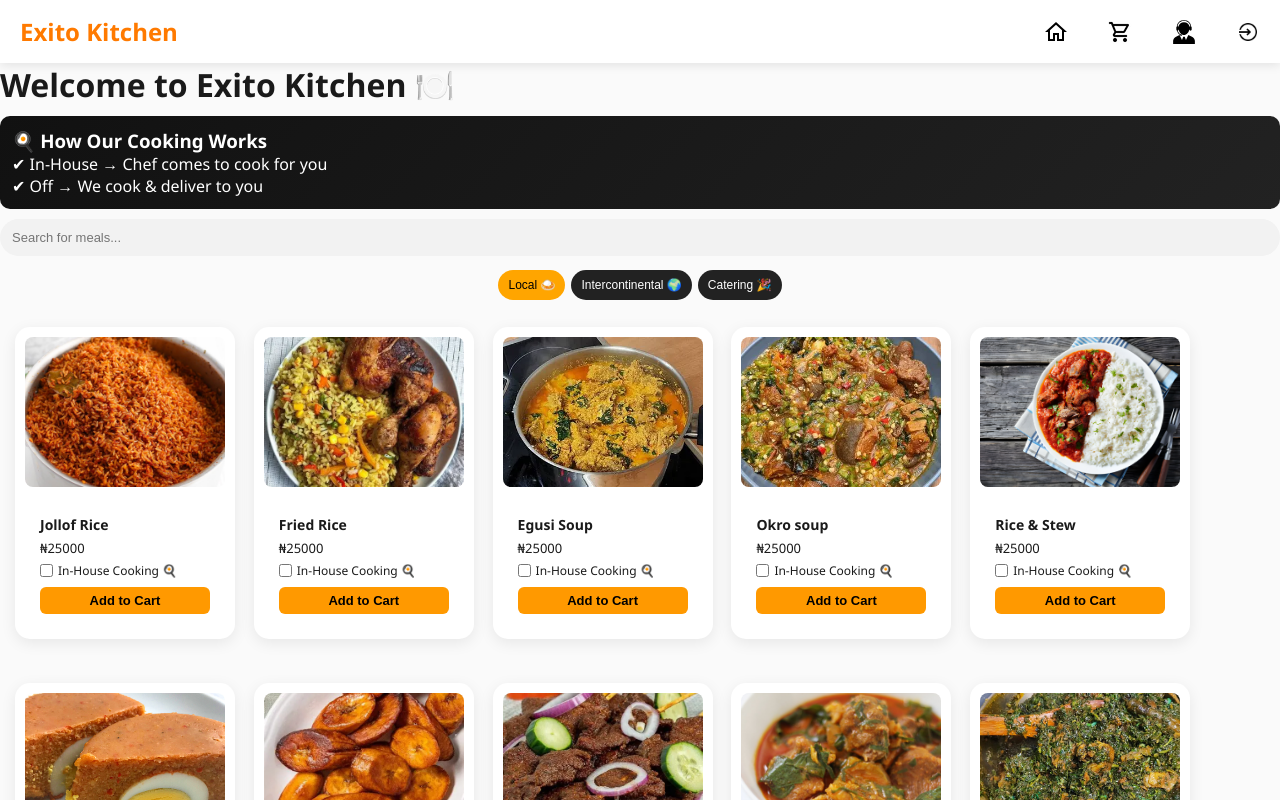
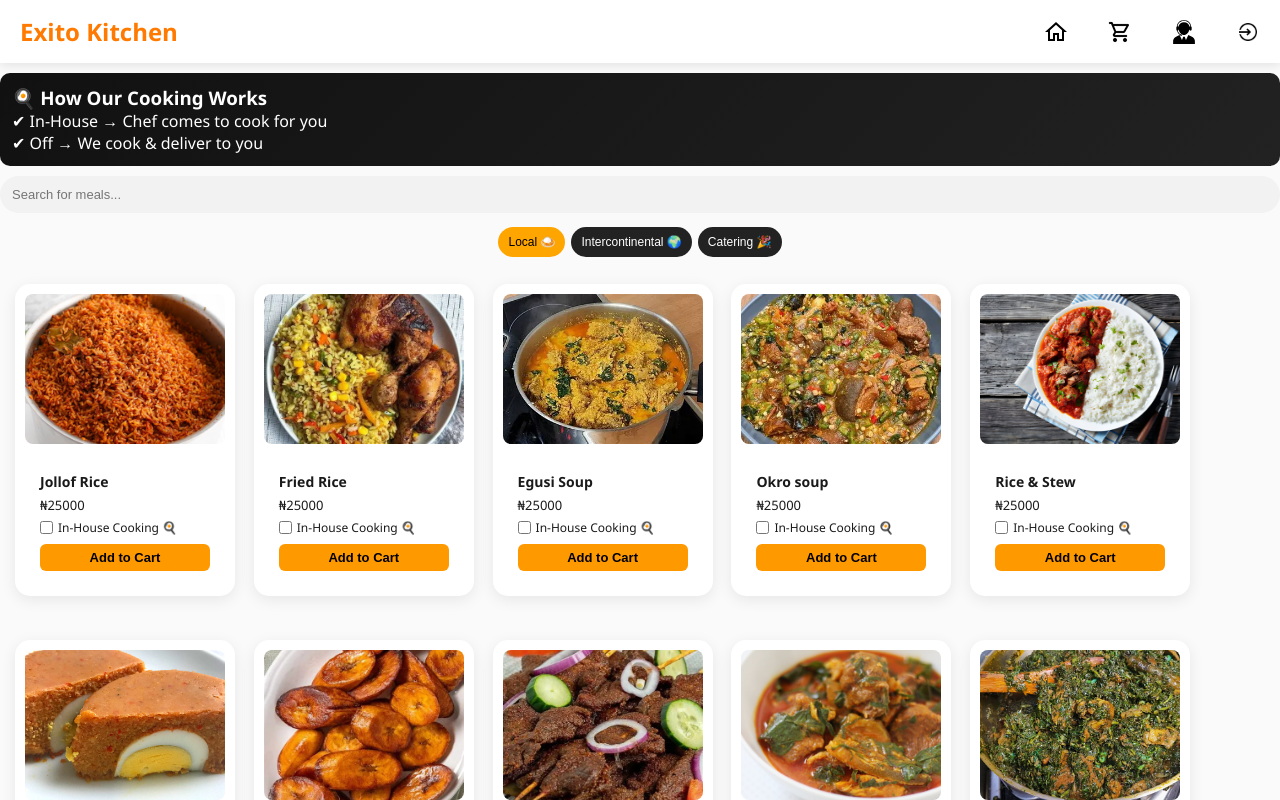
Before and after one commit to Apexlt/Exito-kitchen, a React (Vite) app: page / in a window 1280 px wide. Shown: the top 800 px of the page. Built offline with nearby package versions, Linux system fonts and the light colour scheme.

Commit message:
Refactor Home component and update catering section

```diff
--- a/src/pages/Home.jsx
+++ b/src/pages/Home.jsx
@@ -23,7 +23,6 @@ function Home() {
 
   return (
     <div className="home-page">
-      <h1>Welcome to Exito Kitchen 🍽️</h1>
 
       {/* INFO BANNER */}
       <div className="info-banner">
```
